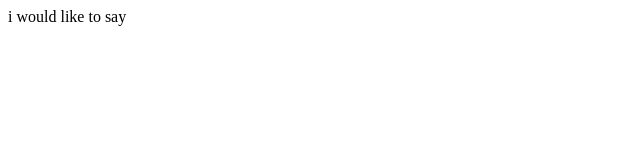
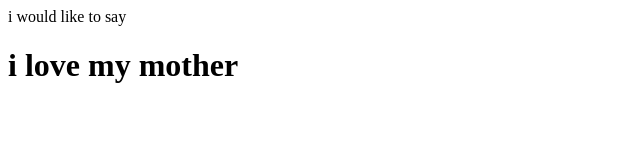
Before and after one commit to ArifulIslamtonim/second-repo, a plain HTML site: page index.html in a window 1280 px wide. Shown: the whole page, without its empty margins (0-640 px from the left). Drawn offline with Linux system fonts and the light colour scheme.

Commit message:
style css

```diff
--- a/index.html
+++ b/index.html
@@ -8,5 +8,6 @@
 </head>
 <body>
     <h>i would like to say </h>
+    <h1>i love my mother</h1>
 </body>
 </html>
```
